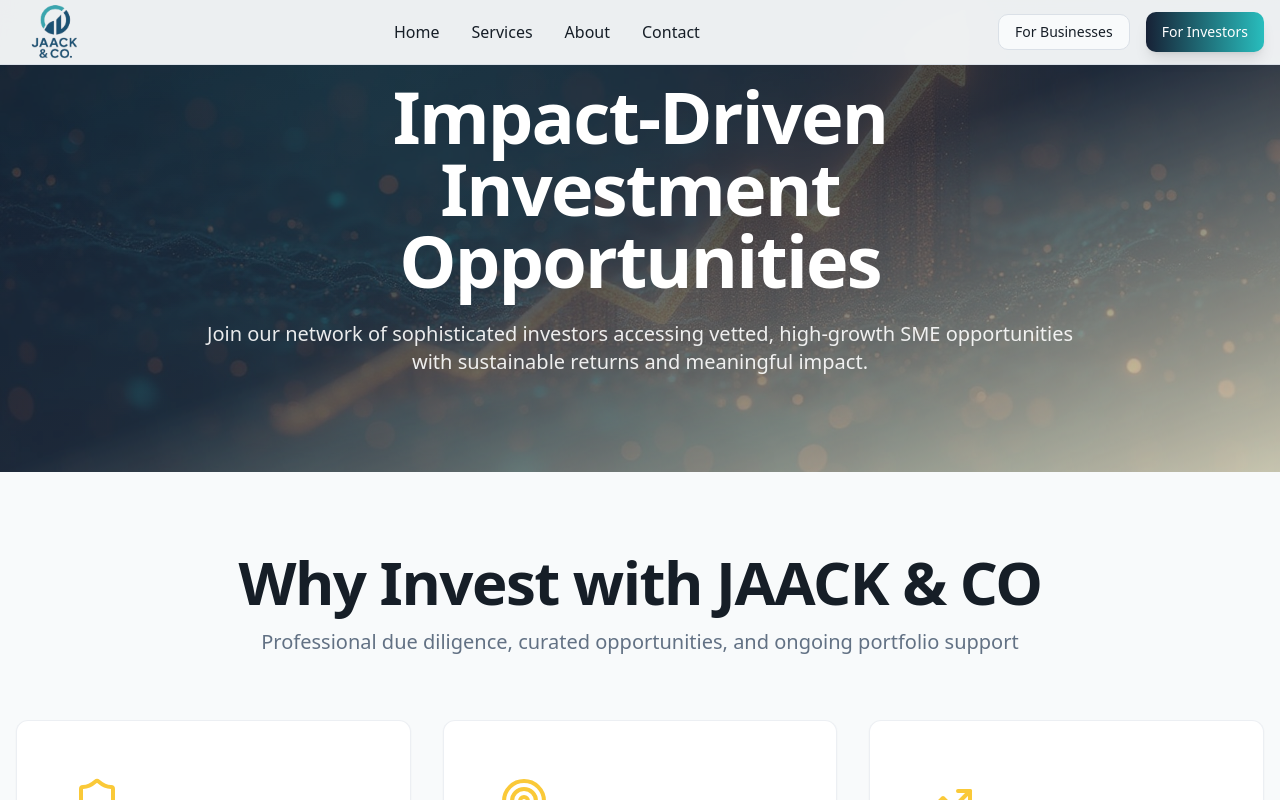
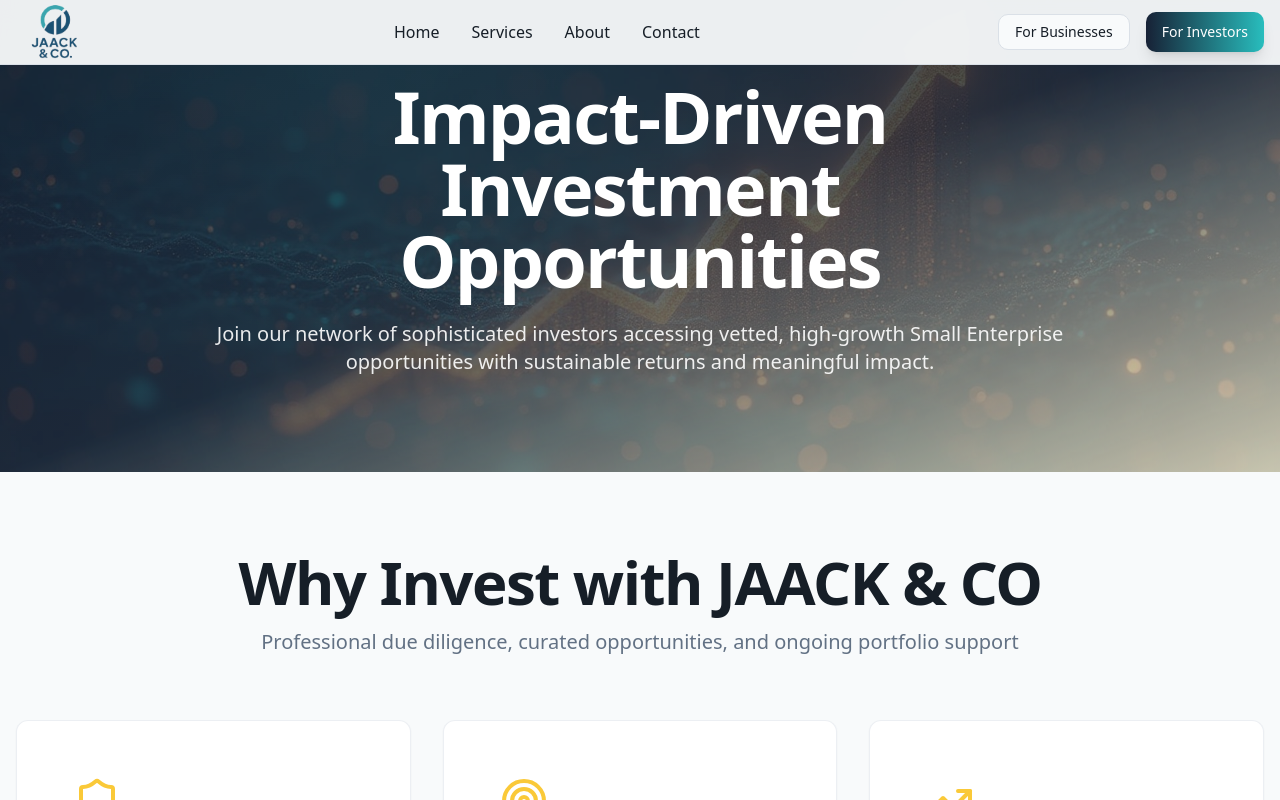
Before and after one commit to CJestrip-89/jaack-business-website, a React (Vite) app: page /investors in a window 1280 px wide. Shown: the top 800 px of the page. Built offline with nearby package versions, Linux system fonts and the light colour scheme; the HTML template or start-up script is replaced by a standard one.

Commit message:
Code edited in Lovable Code Editor
Edited UI in Lovable

```diff
--- a/src/pages/Investors.tsx
+++ b/src/pages/Investors.tsx
@@ -119,8 +119,8 @@ const Investors = () => {
           <div className="max-w-4xl mx-auto text-center">
             <h1 className="heading-xl text-white mb-6">Impact-Driven Investment Opportunities</h1>
             <p className="body-lg text-white/90 mb-8">
-              Join our network of sophisticated investors accessing vetted, high-growth SME opportunities with
-              sustainable returns and meaningful impact.
+              Join our network of sophisticated investors accessing vetted, high-growth Small Enterprise opportunities
+              with sustainable returns and meaningful impact.
             </p>
             {/* <Button className="btn-secondary-hero">
               Schedule Investment Discussion
```
